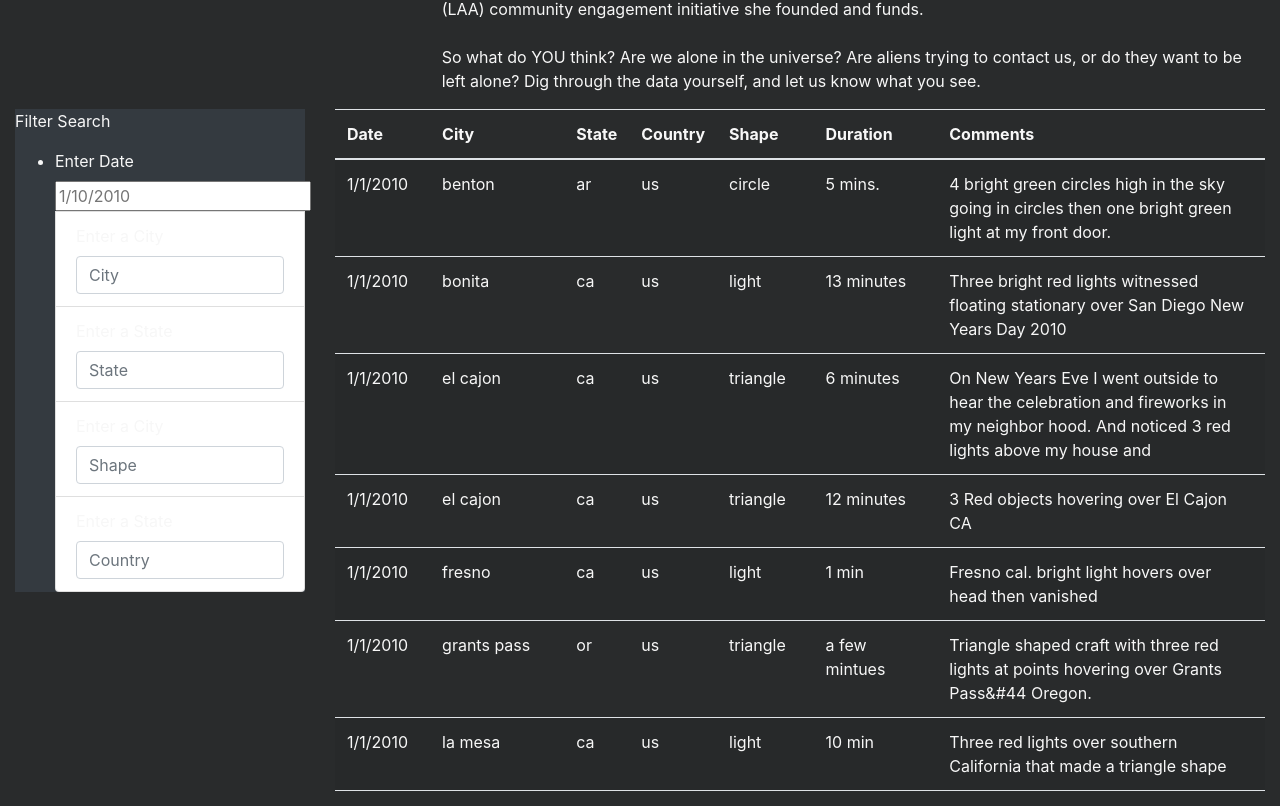
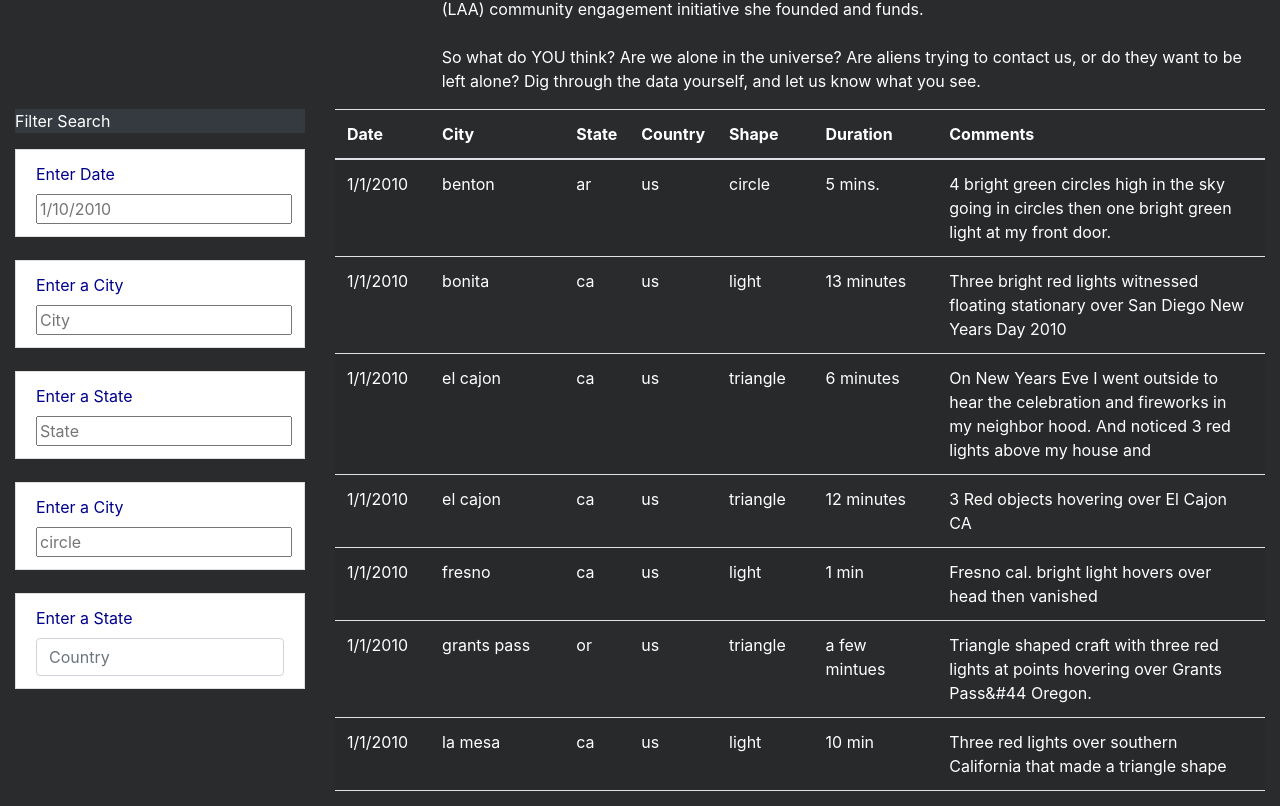
Before and after one commit to giuliatasca103/UFOs, a plain HTML site: page index.html in a window 1280 px wide. Shown: the part 630-1436 px from the top of the page. Drawn offline with nearby package versions, Linux system fonts and the light colour scheme.

Commit message:
adding files

```diff
--- a/index.html
+++ b/index.html
@@ -11,11 +11,21 @@
       integrity="sha384-Gn5384xqQ1aoWXA+058RXPxPg6fy4IWvTNh0E263XmFcJlSAwiGgFAW/dAiS6JXm"
       crossorigin="anonymous"
     />
+    <style>
+      p    {color: white;}
+      h1 {color: white;}
+      h1 {text-align: center;}
+      h3 {color:white;}
+      table {color:white;}
+      a {color:white;}
+      li {color:darkblue;}
+    </style>
     <link rel="stylesheet" href="static/css/style.css">
 </head>
 <body>
     <div class="bg-dark">
-        <nav class="navbar navbar-dark bg-dark navbar-expand-lg">
+        <nav class="navbar navbar-expand-lg">
+            <nav class="navbar navbar-dark bg-dark navbar-expand-lg"></nav>
                 <a class="navbar-brand" href="index.html">UFO Sightings</a>
         </nav>
     </div>
@@ -39,29 +49,30 @@
             <div class="col-md-3">
                 <form class="bg-dark">
                     <p>Filter Search</p>
-                    <ul class="bg-dark">
-                        <li class="bg-dark">
-                            <label for="date">Enter Date</label>
+                </form>
+                    <ul class="list-group">
+
+                </ul>
+                <li class="list-group-item">
+                    <label for="date">Enter Date</label><br>
                     <input type="text" placeholder="1/10/2010" id="datetime" />
-                        </li>
-                        <li class="filter list-group-item">
+                </li><br>
+                <li class="list-group-item">
                     <label for="city">Enter a City</label>
-                            <input class="form-control" id="city" type="text" placeholder="City">
-                        </li>
-                        <li class="filter list-group-item">
-                            <label for="state">Enter a State</label>
-                            <input class="form-control" id="state" type="text" placeholder="State">
-                        </li>
-                        <li class="filter list-group-item">
-                            <label for="shape">Enter a City</label>
-                            <input class="form-control" id="shape" type="text" placeholder="Shape">
-                        </li>
-                        <li class="filter list-group-item">
+                    <input type="text" placeholder="City" id="city" />
+                </li><br>
+                <li class= "list-group-item">
+                    <label for="state">Enter a State</label><br>
+                    <input type="text" placeholder="State" id="state" />
+                </li><br>
+                <li class= "list-group-item">
+                    <label for="shape">Enter a City</label><br>
+                    <input type="text" placeholder="circle" id="shape" />
+                </li><br>
+                <li class= "list-group-item">
                     <label for="country">Enter a State</label>
                     <input class="form-control" id="country" type="text" placeholder="Country">
-                        </li>
-                    </ul>
-                </form>
+                </li><br>
             </div>
             <div class="col-md-9">
                 <table class="table table-striped">
```
Also changed, not shown: 1 other file. Lines whose indentation alone changed are shown as unchanged.
